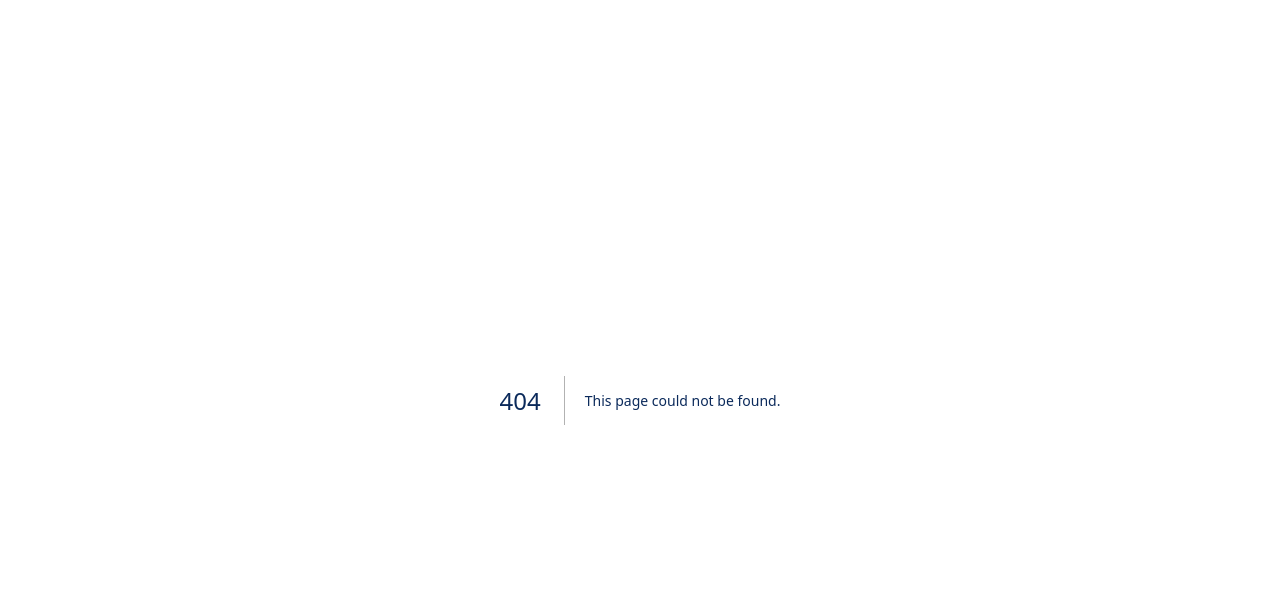
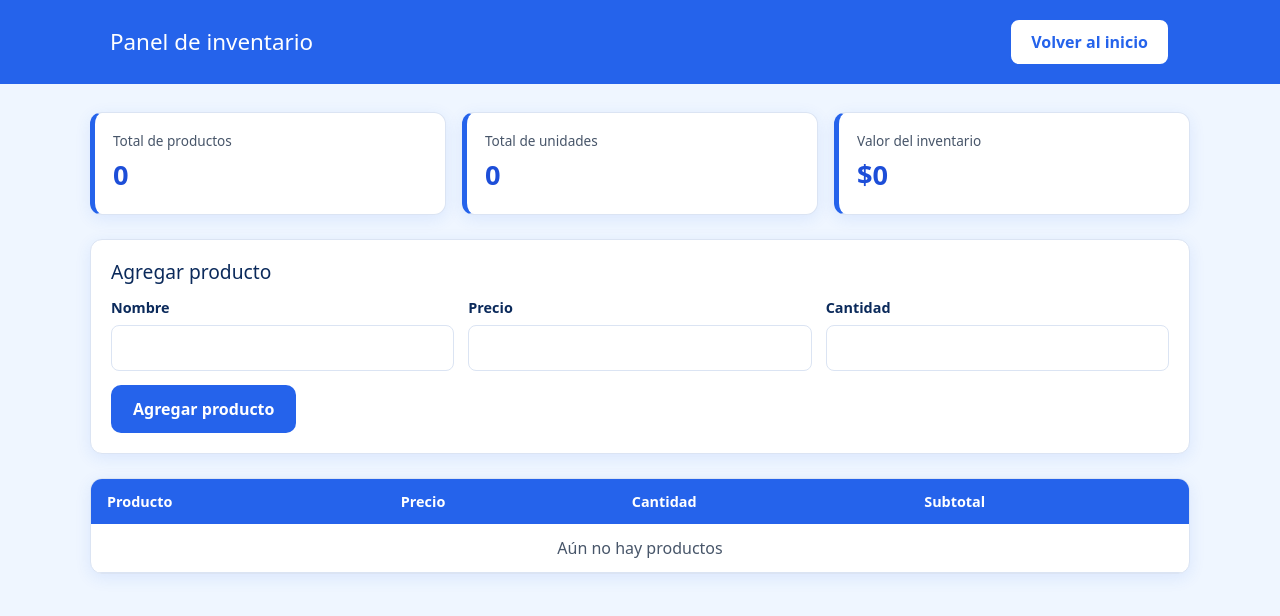
Before and after one commit to duxsamuel/mi-tienda-smart, a Next.js app: page /dashboard in a window 1280 px wide. Before the commit this address had no page. Shown: the top 616 px of the page. Built offline with nearby package versions, Linux system fonts and the light colour scheme.

Commit message:
feat: added dashboard page, implemented components

```diff
--- /dev/null
+++ b/app/dashboard/page.tsx
@@ -0,0 +1,48 @@
+"use client";
+
+import { useEffect, useState } from "react";
+import Link from "next/link";
+import type { Producto } from "../types/producto";
+import { obtenerProductos, crearProducto } from "../services/api";
+import FormularioProducto from "../components/FormularioProducto";
+import TablaProductos from "../components/TablaProductos";
+import Indicadores from "../components/Indicadores";
+
+export default function Dashboard() {
+  const [productos, setProductos] = useState<Producto[]>([]);
+  const [cargando, setCargando] = useState(true);
+
+  useEffect(() => {
+    obtenerProductos()
+      .then(setProductos)
+      .finally(() => setCargando(false));
+  }, []);
+
+  const agregar = async (nuevo: Omit<Producto, "id">) => {
+    const creado = await crearProducto(nuevo);
+    setProductos((prev) => [...prev, creado]);
+  };
+
+  return (
+    <main className="dashboard-pagina">
+      <header className="dashboard-header">
+        <div className="contenedor">
+          <h1>Panel de inventario</h1>
+          <Link href="/" className="btn btn-secundario">Volver al inicio</Link>
+        </div>
+      </header>
+
+      <div className="contenedor dashboard-contenido">
+        {cargando ? (
+          <p className="cargando">Cargando inventario...</p>
+        ) : (
+          <>
+            <Indicadores productos={productos} />
+            <FormularioProducto onAgregar={agregar} />
+            <TablaProductos productos={productos} />
+          </>
+        )}
+      </div>
+    </main>
+  );
+}
```
